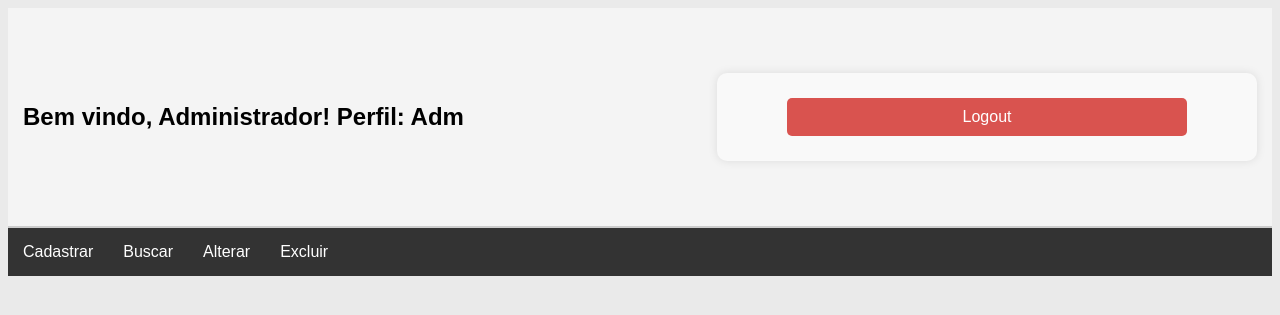
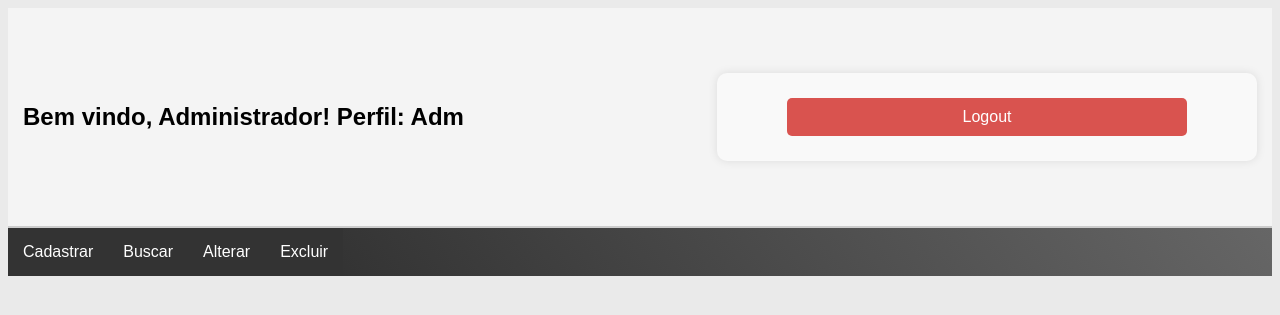
Before and after one commit to gustavoboeing12/gustavo_f_boeing_prova, a PHP site: page /principal.php in a window 1280 px wide. Shown: the top 315 px of the page. Run offline with PHP 8.4, Linux system fonts and the light colour scheme; a user stored in the database is signed in; data comes from the database, SQL or seed files in the repository.

Commit message:
Término da estilização

```diff
--- a/MaterialApoio/MaterialApoio/styles.css
+++ b/MaterialApoio/MaterialApoio/styles.css
@@ -54,7 +54,7 @@ header {
     padding: 0;
     margin: 0;
     display: flex;
-    background-color: #333;
+    background: linear-gradient(-310deg, #222, #444, #666);
 }
 
 .menu li {
@@ -79,7 +79,6 @@ header {
     top: 100%;
     left: 0;
     background-color: #444;
-    background: linear-gradient(-310deg, #222, #444, #666);
     list-style: none;
     padding: 0;
     margin: 0;
@@ -91,7 +90,6 @@ header {
     display: block;
     color: white;
     text-decoration: none;
-    background: linear-gradient(310deg, #222, #444, #666);
 }
 
 .dropdown:hover .dropdown-menu {
```
